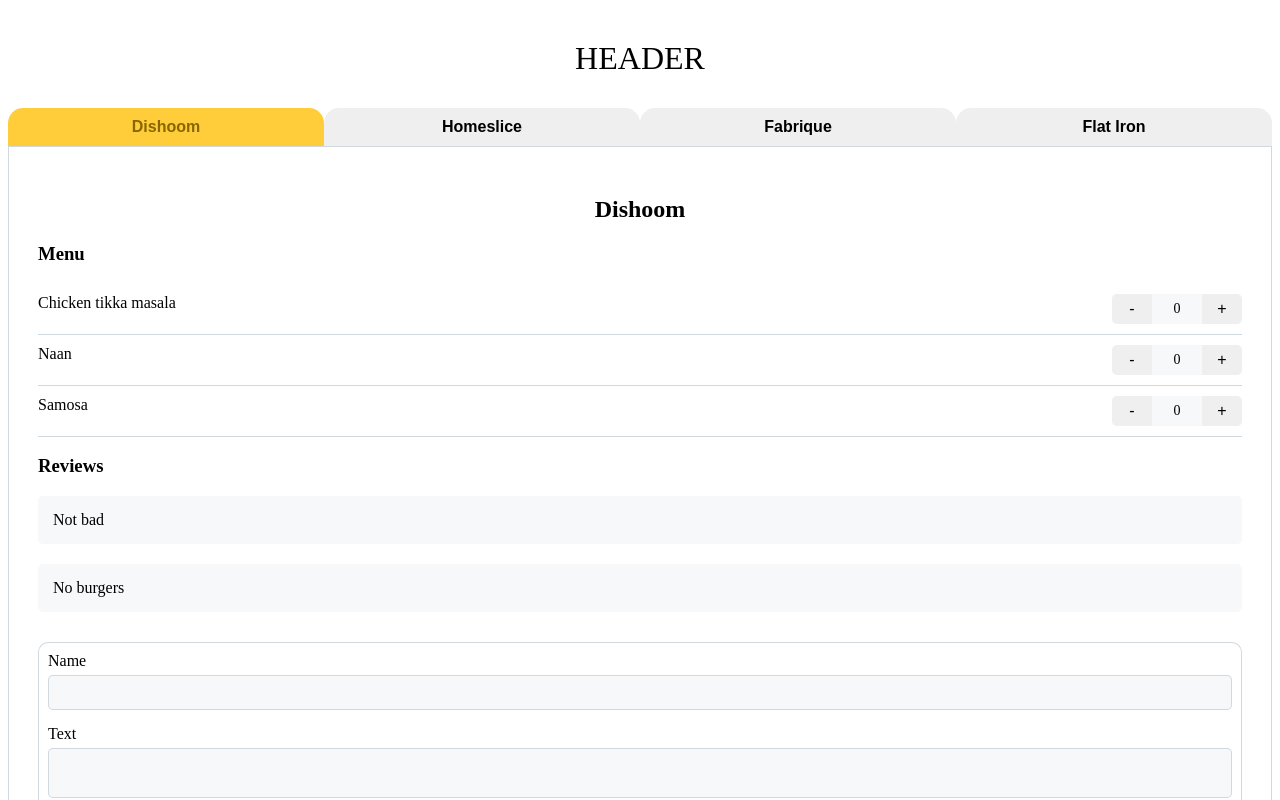
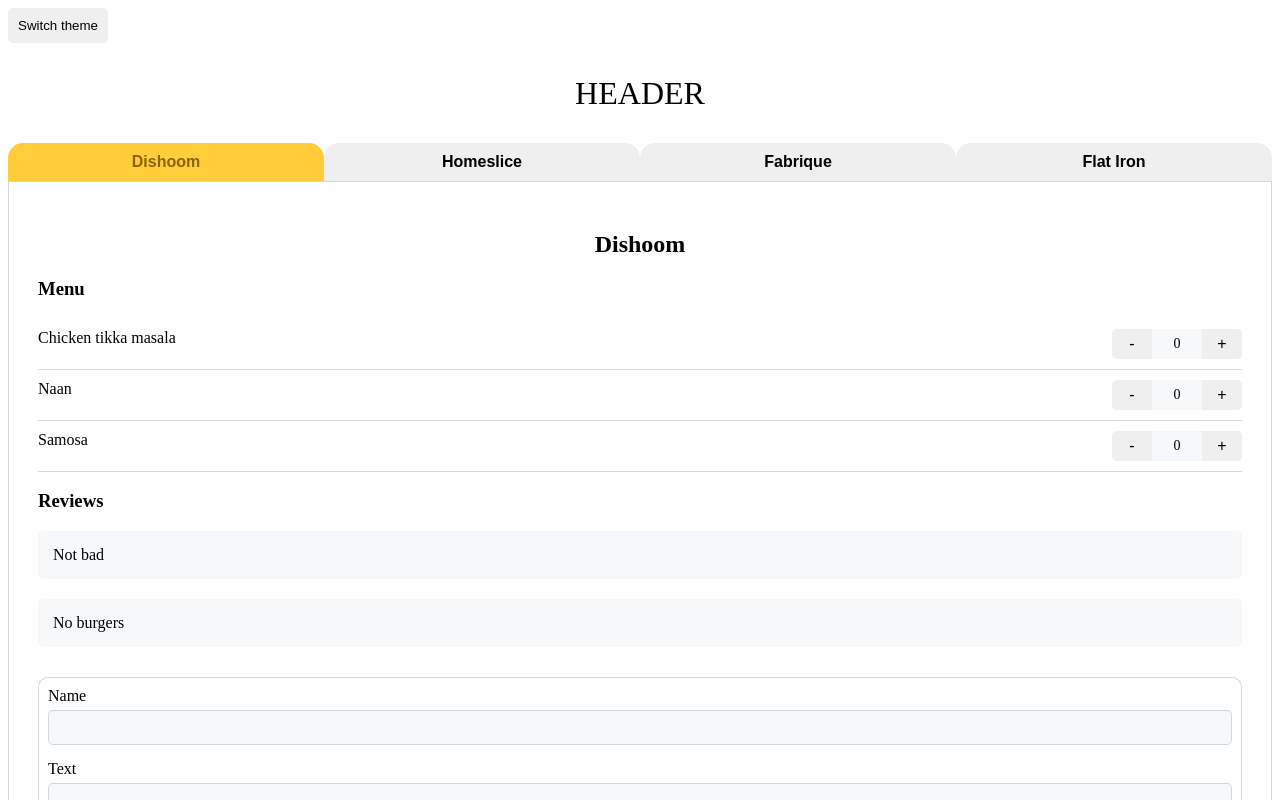
Before and after one commit to Sinonaz/learn.javascript.react, a React (Vite) app: page / in a window 1280 px wide. Shown: the top 800 px of the page. Built offline with nearby package versions, Linux system fonts and the light colour scheme.

Commit message:
creating themeContext

```diff
--- a/src/components/App/App.jsx
+++ b/src/components/App/App.jsx
@@ -3,6 +3,7 @@
 import { Restaurant } from "../Restaurant/Restaurant"
 import { Tabs } from "../Tabs/Tabs"
 import { restaurants } from "../../mock"
+import { ThemeContextProvider } from "../ThemeContext/ThemeContext"
 
 export const App = () => {
 	const [restaurant, setRestaurant] = useState(restaurants[0])
@@ -12,6 +13,7 @@
 	}
 
 	return (
+		<ThemeContextProvider>
 			<Layout>
 				<Tabs
 					items={restaurants}
@@ -26,5 +28,6 @@
 					reviews={restaurant.reviews}
 				/>
 			</Layout>
+		</ThemeContextProvider>
 	)
 }
--- a/src/components/Button/Button.jsx
+++ b/src/components/Button/Button.jsx
@@ -1,5 +1,6 @@
 import classNames from "classnames"
 import styles from "./button.module.css"
+import { useTheme } from "../ThemeContext/use-theme"
 
 export const Button = ({
 	type = "button",
@@ -8,13 +9,22 @@
 	className,
 	isDisabled,
 	isActive,
-}) => (
+}) => {
+	const { value } = useTheme()
+
+	return (
 		<button
 			type={type}
-		className={classNames(className, styles.button, isActive && styles.active)}
+			className={classNames(
+				className,
+				styles.button,
+				isActive && styles.active,
+				{ [styles.dark]: value === "dark" }
+			)}
 			onClick={onClick}
 			disabled={isDisabled}
 		>
 			{text}
 		</button>
 	)
+}
--- a/src/components/Layout/Layout.jsx
+++ b/src/components/Layout/Layout.jsx
@@ -1,11 +1,14 @@
 import { Header } from "../Header/Header"
 import { Footer } from "../Footer/Footer"
 import { ProgressBar } from "../ProgressBar/ProgressBar"
+import { ThemeButton } from "../ThemeButton/ThemeButton"
 
 export const Layout = ({ children }) => {
 	return (
 		<>
 			<ProgressBar />
+
+			<ThemeButton />
 
 			<Header />
 
--- /dev/null
+++ b/src/components/ThemeButton/ThemeButton.jsx
@@ -0,0 +1,8 @@
+import { Button } from "../button/button"
+import { useTheme } from "../ThemeContext/use-theme"
+
+export const ThemeButton = () => {
+	const { toggleTheme } = useTheme()
+
+	return <Button onClick={toggleTheme} text={"Switch theme"} />
+}
--- /dev/null
+++ b/src/components/ThemeContext/ThemeContext.jsx
@@ -0,0 +1,16 @@
+import { useState } from "react"
+import { ThemeContext } from "."
+
+export const ThemeContextProvider = ({ children }) => {
+	const [theme, setTheme] = useState("light")
+
+	const toggleTheme = () => {
+		setTheme(currentTheme => (currentTheme === "dark" ? "light" : "dark"))
+	}
+
+	return (
+		<ThemeContext.Provider value={{ value: theme, toggleTheme }}>
+			{children}
+		</ThemeContext.Provider>
+	)
+}
--- /dev/null
+++ b/src/components/ThemeContext/index.js
@@ -0,0 +1,3 @@
+import { createContext } from "react"
+
+export const ThemeContext = createContext()
--- /dev/null
+++ b/src/components/ThemeContext/use-theme.js
@@ -0,0 +1,6 @@
+import { useContext } from "react"
+import { ThemeContext } from "."
+
+export const useTheme = () => {
+	return useContext(ThemeContext)
+}
```
Lines whose indentation alone changed are shown as unchanged.
